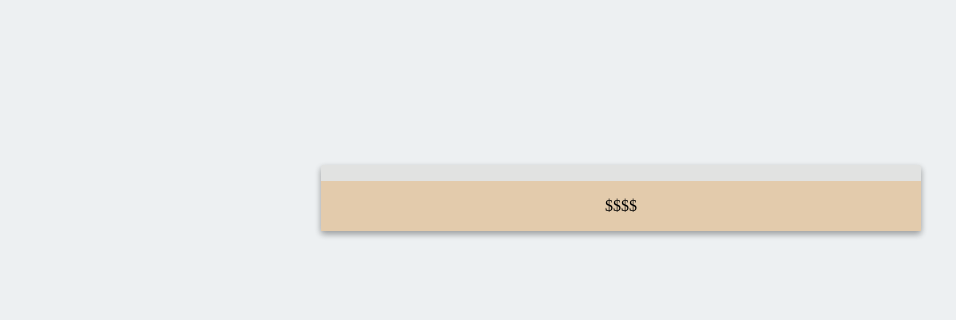
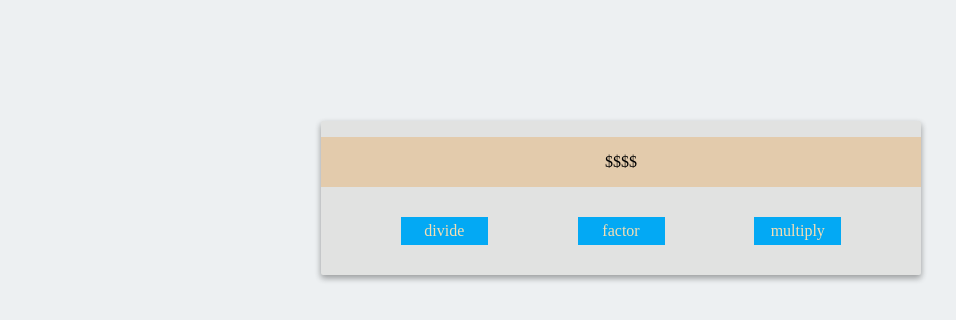
Before and after one commit to seanhugh/Mixed_Initiative_Research, a plain HTML site: page index.html in a window 1280 px wide. Both pictures are taken after a click on the element "Continue". Shown: the part 108-428 px from the top of the page, without its empty margins (19-975 px from the left). Drawn offline with nearby package versions, Linux system fonts and the light colour scheme; some packages are replaced by stand-ins of ours.

Commit message:
You can kinda input stuff

```diff
--- a/index.html
+++ b/index.html
@@ -27,6 +27,11 @@
             <p id = "answerWraper"> Input Equation: <span id="answer"></span></p>
             <div id="preview" class = "hideMe"></div>
             <div id = "screen1Button" class = "goButton" onclick="screen2()">Continue</div>
+            <div id = "controlls" class = "hideMe" onclick="screen2()">
+              <div class = "myButton">divide</div>
+              <div class = "myButton">factor</div>
+              <div class = "myButton">multiply</div>
+            </div>
             <!-- <span id="problem">ax^2 + bx + c = 0</span> -->
 
             <script>
@@ -56,15 +61,11 @@
                 $("#answerWraper").addClass("hideMe");
                 $("#screen1Button").addClass("hideMe");
                 $("#preview").removeClass("hideMe");
+                $("#controlls").removeClass("hideMe");
                 makePreview();
               }
 
             </script>
-        </div>
-
-        <div class = "alterScreen" style = "display:none;">
-          <div id = "viewer2" class = "viewBox"> </div>
-          <div id = "input2" class = "inputBox"> </div>
         </div>
     </div>
 
--- a/styles.css
+++ b/styles.css
@@ -89,13 +89,28 @@ img.equation {
 /* Dynamic Stuff */
 
 .hideMe{
-  display: none;
+  display: none!important;
 }
 
 #preview {
   margin-top: 1em;
   padding: 1em;
   background-color: #E3CBAC;
+}
+
+.myButton {
+    padding: 5px;
+    width: 77px;
+    background: #03a9f4;
+    margin: 10px;
+    color: wheat;
+    cursor: pointer;
+}
+
+div#controlls {
+    display: flex;
+    justify-content: space-evenly;
+    padding: 20px 0px;
 }
 
 /* Hover Animation */
```
